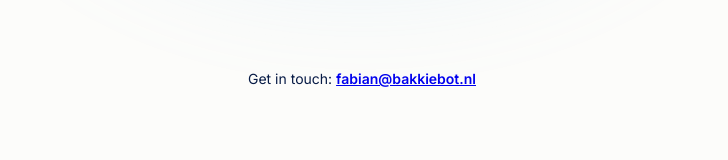
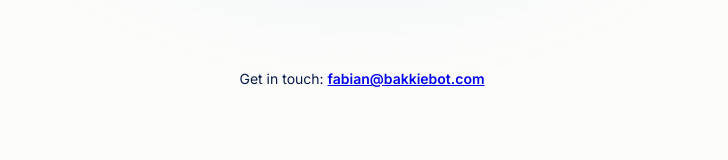
Before and after one commit to onlinefabster/bakkiebot, a React (Vite) app: page / in a window 1280 px wide. Shown: the part 505-665 px from the top of the page, without its empty margins (278-1006 px from the left). Built offline with nearby package versions, Linux system fonts and the light colour scheme.

Commit message:
Fix contact domain: bakkiebot.nl -> bakkiebot.com (email, site link, README)

```diff
--- a/src/components/Footer.tsx
+++ b/src/components/Footer.tsx
@@ -32,11 +32,11 @@ export default function Footer() {
             opacity: 0.85,
           }}
         >
-          <Box component="a" href="https://www.bakkiebot.nl" target="_blank" rel="noreferrer" sx={{ color: 'inherit', textDecoration: 'none', '&:hover': { textDecoration: 'underline' } }}>
-            www.bakkiebot.nl
+          <Box component="a" href="https://www.bakkiebot.com" target="_blank" rel="noreferrer" sx={{ color: 'inherit', textDecoration: 'none', '&:hover': { textDecoration: 'underline' } }}>
+            www.bakkiebot.com
           </Box>
-          <Box component="a" href="mailto:fabian@bakkiebot.nl" sx={{ color: 'inherit', textDecoration: 'none', '&:hover': { textDecoration: 'underline' } }}>
-            fabian@bakkiebot.nl
+          <Box component="a" href="mailto:fabian@bakkiebot.com" sx={{ color: 'inherit', textDecoration: 'none', '&:hover': { textDecoration: 'underline' } }}>
+            fabian@bakkiebot.com
           </Box>
           <Box component="a" href="#top" sx={{ color: 'inherit', textDecoration: 'none', '&:hover': { textDecoration: 'underline' } }}>
             Back to top ↑
--- a/src/components/Hero.tsx
+++ b/src/components/Hero.tsx
@@ -1,7 +1,7 @@
 import { Box, Button, Typography } from '@mui/material'
 import Section from './Section'
 
-const EMAIL = 'fabian@bakkiebot.nl'
+const EMAIL = 'fabian@bakkiebot.com'
 
 export default function Hero() {
   return (
--- a/src/components/Sponsorship.tsx
+++ b/src/components/Sponsorship.tsx
@@ -1,7 +1,7 @@
 import { Box, Button, Typography } from '@mui/material'
 import Section from './Section'
 
-const EMAIL = 'fabian@bakkiebot.nl'
+const EMAIL = 'fabian@bakkiebot.com'
 const GITHUB_SPONSORS_URL = 'https://github.com/sponsors/onlinefabster'
 const KOFI_URL = 'https://ko-fi.com/fab2ster'
 
```
Also changed, not shown: 1 other file (tests, documents, lock files or other folders).
